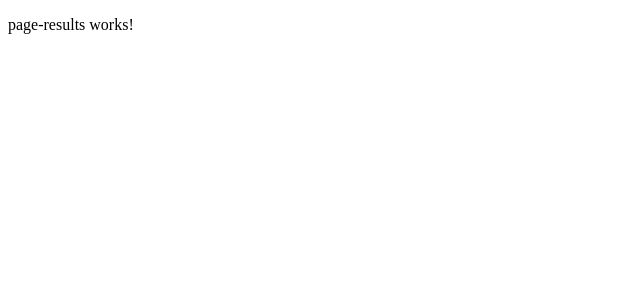
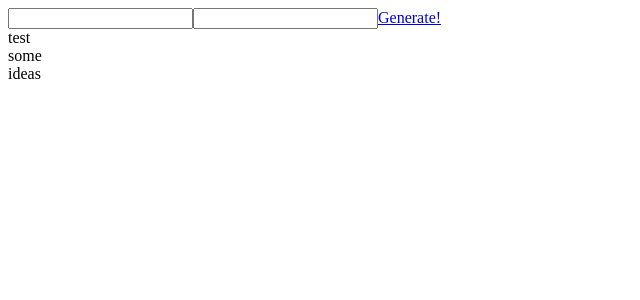
Before and after one commit to akshatamohanty/idea-generator, an Angular app: page /results in a window 1280 px wide. Shown: the top 300 px of the page, without its empty margins (0-640 px from the left). Built offline with nearby package versions, Linux system fonts and the light colour scheme.

Commit message:
Angular Workflow - Linking Components and Heirarchy

```diff
--- a/src/app/app.module.ts
+++ b/src/app/app.module.ts
@@ -1,5 +1,6 @@
 import { BrowserModule } from '@angular/platform-browser';
 import { NgModule } from '@angular/core';
+import { FormsModule } from '@angular/forms';
 
 import { RouterModule, Routes } from '@angular/router';
 
@@ -33,6 +34,7 @@ const appRoutes: Routes = [
   ],
   imports: [
     BrowserModule,
+    FormsModule,
     RouterModule.forRoot( appRoutes, {enableTracing: false} )
   ],
   providers: [],
--- a/src/app/idea-detail/idea-detail.component.html
+++ b/src/app/idea-detail/idea-detail.component.html
@@ -1,3 +1,3 @@
-<p>
-  idea-detail works!
-</p>
+<div class="wrapper__idea">
+	{{phrase}}
+</div>
--- a/src/app/idea-detail/idea-detail.component.ts
+++ b/src/app/idea-detail/idea-detail.component.ts
@@ -1,4 +1,4 @@
-import { Component, OnInit } from '@angular/core';
+import { Component, OnInit, Input } from '@angular/core';
 
 @Component({
   selector: 'app-idea-detail',
@@ -7,6 +7,8 @@ import { Component, OnInit } from '@angular/core';
 })
 export class IdeaDetailComponent implements OnInit {
 
+  @Input() phrase: string;
+
   constructor() { }
 
   ngOnInit() {
--- a/src/app/idea-list/idea-list.component.html
+++ b/src/app/idea-list/idea-list.component.html
@@ -1,3 +1,3 @@
-<p>
-  idea-list works!
-</p>
+<div class="wrapper__ideas">
+	<app-idea-detail *ngFor='let i of ideas' [phrase]='i'></app-idea-detail>
+</div>
--- a/src/app/idea-list/idea-list.component.ts
+++ b/src/app/idea-list/idea-list.component.ts
@@ -1,4 +1,4 @@
-import { Component, OnInit } from '@angular/core';
+import { Component, OnInit, Input } from '@angular/core';
 
 @Component({
   selector: 'app-idea-list',
@@ -7,6 +7,8 @@ import { Component, OnInit } from '@angular/core';
 })
 export class IdeaListComponent implements OnInit {
 
+  @Input() ideas: string[];
+
   constructor() { }
 
   ngOnInit() {
--- a/src/app/idea-search/idea-search.component.html
+++ b/src/app/idea-search/idea-search.component.html
@@ -1,3 +1,4 @@
-<p>
-  idea-search works!
-</p>
+<input [(ngModel)]='wordA'>
+<input [(ngModel)]='wordB'>
+
+<a [routerLink]="['/results']" [queryParams]="{wordA: wordA, wordB: wordB}">Generate!</a>
--- a/src/app/idea-search/idea-search.component.ts
+++ b/src/app/idea-search/idea-search.component.ts
@@ -1,4 +1,5 @@
 import { Component, OnInit } from '@angular/core';
+import { ActivatedRoute } from '@angular/router';
 
 @Component({
   selector: 'app-idea-search',
@@ -7,9 +8,25 @@ import { Component, OnInit } from '@angular/core';
 })
 export class IdeaSearchComponent implements OnInit {
 
-  constructor() { }
+  private wordA: string;
+  private wordB: string;
 
-  ngOnInit() {
+  constructor(private route: ActivatedRoute) {
+
+	  	this.route
+		  .queryParams.subscribe(params => {
+		    	let A: string = params['wordA'];
+		    	let B: string= params['wordB'];
+
+		    	if(A && B){
+		    		this.wordA = A;
+		    		this.wordB = B;
+		    	}
+
+		});
+
   }
 
+  ngOnInit() {  }
+
 }
--- a/src/app/page-landing/page-landing.component.css
+++ b/src/app/page-landing/page-landing.component.css
@@ -0,0 +1,6 @@
+/*
+* @Author: Akshata
+* @Date:   2018-06-28 00:05:15
+* @Last Modified by:   Akshata
+* @Last Modified time: 2018-06-28 00:15:23
+*/
--- a/src/app/page-landing/page-landing.component.html
+++ b/src/app/page-landing/page-landing.component.html
@@ -1,3 +1,10 @@
-<p>
-  page-landing works!
-</p>
+<div class="container">
+
+	<h1>Idea Generator App</h1>
+
+	<p>Proident cupidatat eiusmod pariatur irure est ullamco amet qui culpa qui minim est aute proident velit velit cupidatat ea aute cupidatat.
+	</p>
+
+	<app-idea-search></app-idea-search>
+
+</div>
--- a/src/app/page-results/page-results.component.html
+++ b/src/app/page-results/page-results.component.html
@@ -1,3 +1,7 @@
-<p>
-  page-results works!
-</p>
+<div class="container">
+
+	<app-idea-search></app-idea-search>
+
+	<app-idea-list [ideas]='["test", "some", "ideas"]'></app-idea-list>
+
+</div>
```
